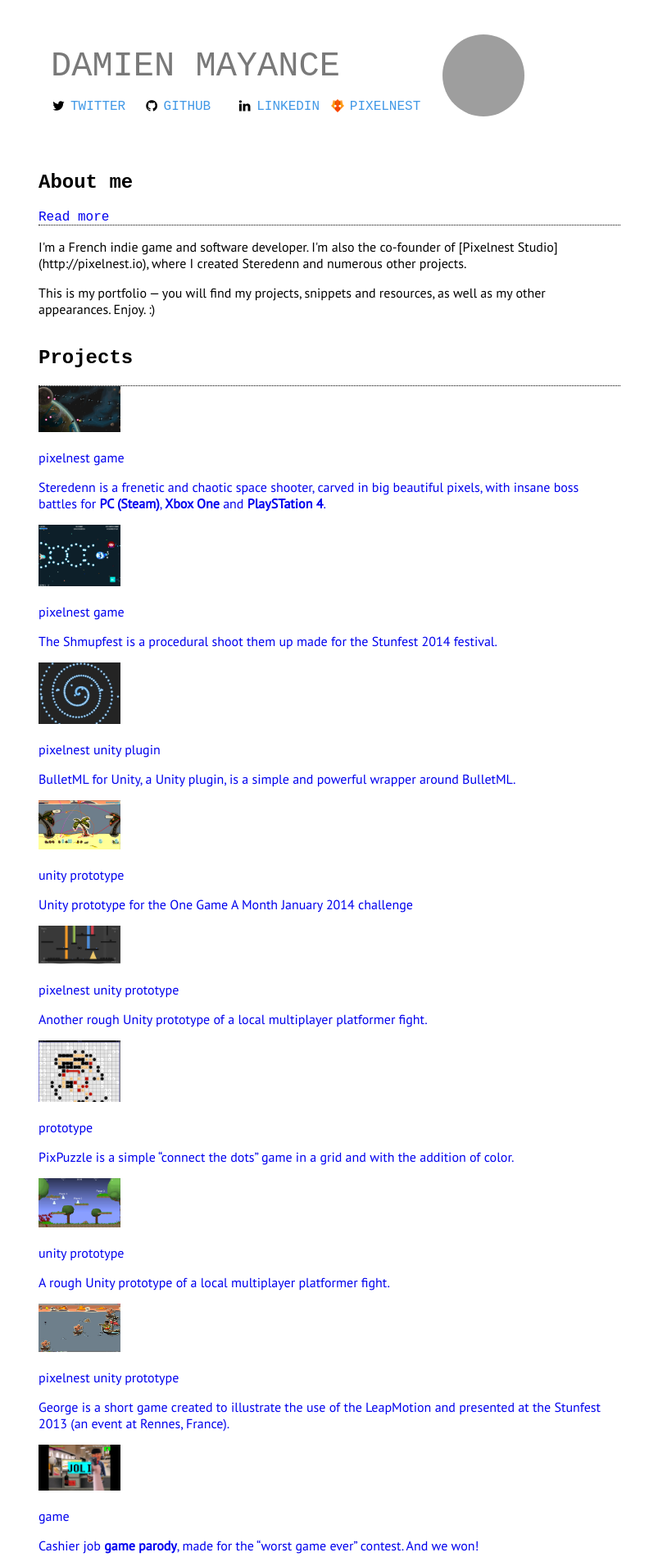
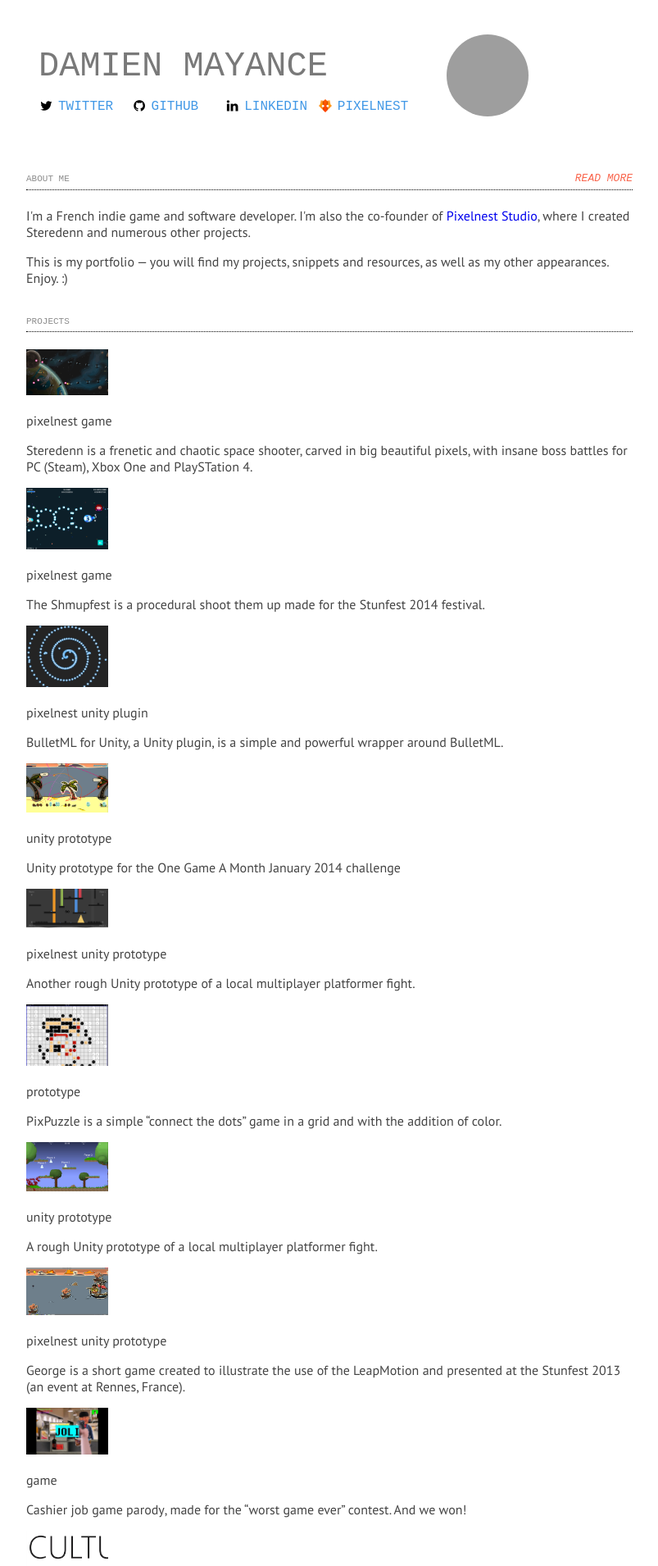
Before and after one commit to valryon/valryon.github.io, a Jekyll site: the page built from index.html, in a window 1280 px wide. Shown: the top 1910 px of the page at 82% size, without its empty margins (253-1056 px from the left). Built offline with Jekyll 4.4.1, drawn with Linux system fonts in a browser that asks for light colours; some web fonts are replaced; grey boxes are pictures that could not be loaded.

Commit message:
style titles

```diff
--- a/index.html
+++ b/index.html
@@ -13,7 +13,7 @@
     </div>
     <div class="home__block__content">
       <p>
-        I'm a French indie game and software developer. I'm also the co-founder of [Pixelnest Studio](http://pixelnest.io), where I created Steredenn and numerous other projects.
+        I'm a French indie game and software developer. I'm also the co-founder of <a href="http://pixelnest.io">Pixelnest Studio</a>, where I created Steredenn and numerous other projects.
       </p>
       <p>
         This is my portfolio — you will find my projects, snippets and resources, as well as my other appearances. Enjoy. :)
--- a/static/css/site.css
+++ b/static/css/site.css
@@ -15,6 +15,8 @@
 
 p {
   font-family: 'PT Sans', sans-serif;
+  font-weight: 200;
+  color: #444444;
 }
 
 a {
@@ -32,29 +34,12 @@
 .page {
 }
 
-/* Override Bootstrap container fixed size */
-@media (min-width: 768px) {
-  .container {
-    width: 650px;
-  }
-}
-@media (min-width: 992px) {
-  .container {
-    width: 650px;
-  }
-}
-@media (min-width: 1200px) {
-  .container {
-    width: 650px;
-  }
-}
-
 /**************************************************************
  * Banner
  **************************************************************/
 
 .page-header {
-  width: 100%;
+  display: block;
   margin: 42px auto 42px auto;
 }
 
@@ -118,5 +103,29 @@
  **************************************************************/
 
 .home__block__header {
+  margin-top: 21px;
   border-bottom: 1px dotted #000;
+  margin-bottom: 21px;
+  display: table;
+  width: 100%;
+  padding-bottom: 6px;
 }
+
+.home__block__header h2 {
+  display: table-cell;
+  text-transform: uppercase;
+  color: #8C8C8C;
+  font-size: 11px;
+  font-weight: 100;
+}
+
+.home__block__header a {
+  display: table-cell;
+  width: 100px;
+  margin: 0px auto 0px auto;
+  text-transform: uppercase;
+  text-align: right;
+  font-style: italic;
+  font-size: 13px;
+  color: #F9644B;
+}
```
Also changed, not shown: static/css/bootstrap.css.
